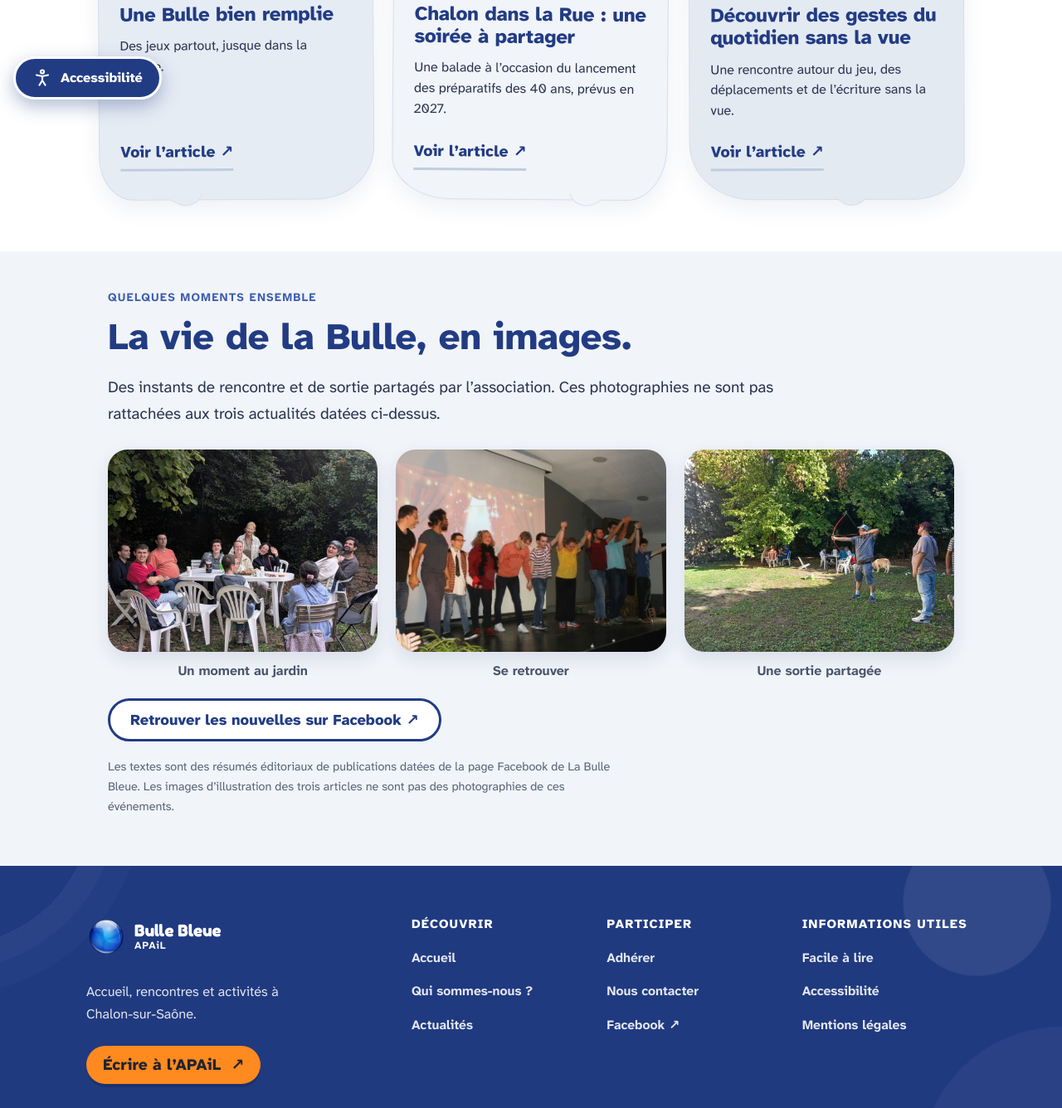
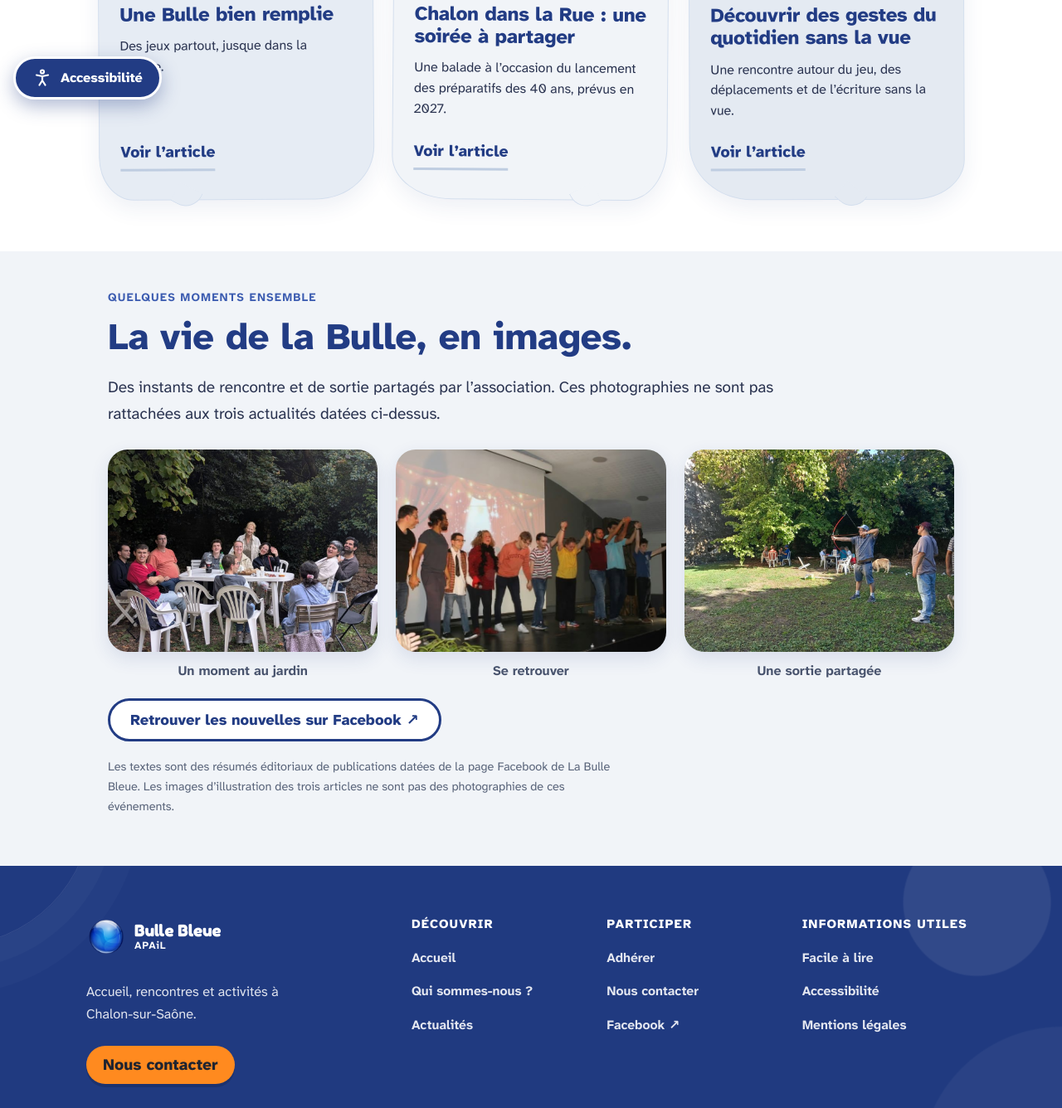
Before and after one commit to teyyara/bullebleue, a browser extension: page actualites.html in a window 1280 px wide. Shown: the part 664-2000 px from the top of the page at 83% size. Drawn offline with Linux system fonts and the light colour scheme.

Commit message:
Improve shared labels and social metadata

```diff
--- a/actualites.html
+++ b/actualites.html
@@ -1,19 +1,19 @@
-<!doctype html><html lang="fr"><head><meta charset="utf-8"><meta name="viewport" content="width=device-width, initial-scale=1"><meta name="theme-color" content="#223C84"><meta name="description" content="Les actualités de La Bulle Bleue : moments de vie, sorties et rencontres partagés par l’association à Chalon-sur-Saône."><meta property="og:type" content="website"><meta property="og:locale" content="fr_FR"><meta property="og:title" content="Actualités — Bulle Bleue - APAiL"><meta property="og:description" content="Les actualités de La Bulle Bleue : moments de vie, sorties et rencontres partagés par l’association à Chalon-sur-Saône."><title>Actualités — Bulle Bleue - APAiL</title><link rel="icon" href="/assets/favicon.svg" type="image/svg+xml"><link rel="preload" href="/mockup-v3/fonts/fredoka-latin-700-normal.woff2" as="font" type="font/woff2" crossorigin><script src="/mockup-v3/js/boot.js"></script><link rel="stylesheet" href="/styles.css"><script src="/script.js" defer></script><script src="/mockup-v3/js/a11y.js" defer></script></head>
-<body><a class="skip" href="#contenu">Aller au contenu</a><header><div class="bar"><a class="logo" href="index.html" aria-label="Bulle Bleue - APAiL, accueil"><img class="brand-mark" src="/assets/logo%20final.png" alt="" width="48" height="48"><span><b>Bulle Bleue</b><small>APAiL</small></span></a><button class="burger" type="button" aria-expanded="false" aria-controls="nav">Menu</button><nav id="nav" aria-label="Navigation principale"><a href="index.html">Accueil</a><a href="qui-sommes-nous.html">Qui sommes-nous ?</a><a href="actualites.html" aria-current="page">Actualités</a><a href="adherer.html">Adhérer</a><a href="facile-a-lire.html">Facile à lire</a><a class="cta" href="contact.html">Nous contacter</a></nav></div></header><main id="contenu" class="site-page" tabindex="-1">
+<!doctype html><html lang="fr"><head><meta charset="utf-8"><meta name="viewport" content="width=device-width, initial-scale=1"><meta name="theme-color" content="#223C84"><meta name="description" content="Les actualités de La Bulle Bleue : moments de vie, sorties et rencontres partagés par l’association à Chalon-sur-Saône."><meta property="og:type" content="website"><meta property="og:locale" content="fr_FR"><meta property="og:title" content="Actualités — Bulle Bleue - APAiL"><meta property="og:description" content="Les actualités de La Bulle Bleue : moments de vie, sorties et rencontres partagés par l’association à Chalon-sur-Saône."><meta property="og:image" content="https://raw.githubusercontent.com/teyyara/bullebleue/main/assets/gathering.jpeg"><meta property="og:image:alt" content="La Bulle Bleue, ensemble à Chalon-sur-Saône"><meta property="og:image:type" content="image/jpeg"><meta name="twitter:card" content="summary_large_image"><title>Actualités — Bulle Bleue - APAiL</title><link rel="icon" href="/assets/favicon.svg" type="image/svg+xml"><link rel="preload" href="/mockup-v3/fonts/fredoka-latin-700-normal.woff2" as="font" type="font/woff2" crossorigin><script src="/mockup-v3/js/boot.js"></script><link rel="stylesheet" href="/styles.css"><script src="/script.js" defer></script><script src="/mockup-v3/js/a11y.js" defer></script></head>
+<body><a class="skip" href="#contenu">Aller au contenu</a><header><div class="bar"><a class="logo" href="index.html" aria-label="La Bulle Bleue, APAiL, accueil"><img class="brand-mark" src="/assets/logo%20final.png" alt="" width="48" height="48"><span><b>Bulle Bleue</b><small>APAiL</small></span></a><button class="burger" type="button" aria-expanded="false" aria-controls="nav">Menu</button><nav id="nav" aria-label="Navigation principale"><a href="index.html">Accueil</a><a href="qui-sommes-nous.html">Qui sommes-nous ?</a><a href="actualites.html" aria-current="page">Actualités</a><a href="adherer.html">Adhérer</a><a href="facile-a-lire.html">Facile à lire</a><a class="cta" href="contact.html">Nous contacter</a></nav></div></header><main id="contenu" class="site-page" tabindex="-1">
 <header class="inner-hero wrap" data-listen><p class="eyebrow">LA VIE À LA BULLE</p><h1>Des nouvelles à partager.</h1><p class="inner-lead">Quelques moments racontés par l’association. Chaque actualité s’ouvre sur son propre article.</p></header>
 <section class="site-section wrap"><div class="news-grid">
-<article class="news-card"><a href="actualite-2026-10-26.html"><figure><img src="/assets/illustrations/games.svg" alt="Illustration de jeux et d’activités partagées." loading="lazy"></figure><div class="news-card-copy"><p class="eyebrow">VIE À LA BULLE · <time datetime="2026-10-26">26 octobre 2026</time></p><h2>Une Bulle bien remplie</h2><p>Des jeux partout, jusque dans la cuisine.</p><span class="lnk">Voir l’article ↗</span></div></a></article>
-<article class="news-card"><a href="actualite-2026-10-17.html"><figure><img src="/assets/illustrations/culture.svg" alt="Illustration d’une sortie culturelle." loading="lazy"></figure><div class="news-card-copy"><p class="eyebrow">SORTIES & CULTURE · <time datetime="2026-10-17">17 octobre 2026</time></p><h2>Chalon dans la Rue : une soirée à partager</h2><p>Une balade à l’occasion du lancement des préparatifs des 40 ans, prévus en 2027.</p><span class="lnk">Voir l’article ↗</span></div></a></article>
-<article class="news-card"><a href="actualite-2026-10-10.html"><figure><img src="/assets/illustrations/discovery.svg" alt="Illustration d’un atelier de découverte tactile." loading="lazy"></figure><div class="news-card-copy"><p class="eyebrow">RENCONTRES & DÉCOUVERTES · <time datetime="2026-10-10">10 octobre 2026</time></p><h2>Découvrir des gestes du quotidien sans la vue</h2><p>Une rencontre autour du jeu, des déplacements et de l’écriture sans la vue.</p><span class="lnk">Voir l’article ↗</span></div></a></article>
+<article class="news-card"><a href="actualite-2026-10-26.html"><figure><img src="/assets/illustrations/games.svg" alt="Illustration de jeux et d’activités partagées." loading="lazy"></figure><div class="news-card-copy"><p class="eyebrow">VIE À LA BULLE · <time datetime="2026-10-26">26 octobre 2026</time></p><h2>Une Bulle bien remplie</h2><p>Des jeux partout, jusque dans la cuisine.</p><span class="lnk">Voir l’article </span></div></a></article>
+<article class="news-card"><a href="actualite-2026-10-17.html"><figure><img src="/assets/illustrations/culture.svg" alt="Illustration d’une sortie culturelle." loading="lazy"></figure><div class="news-card-copy"><p class="eyebrow">SORTIES & CULTURE · <time datetime="2026-10-17">17 octobre 2026</time></p><h2>Chalon dans la Rue : une soirée à partager</h2><p>Une balade à l’occasion du lancement des préparatifs des 40 ans, prévus en 2027.</p><span class="lnk">Voir l’article </span></div></a></article>
+<article class="news-card"><a href="actualite-2026-10-10.html"><figure><img src="/assets/illustrations/discovery.svg" alt="Illustration d’un atelier de découverte tactile." loading="lazy"></figure><div class="news-card-copy"><p class="eyebrow">RENCONTRES & DÉCOUVERTES · <time datetime="2026-10-10">10 octobre 2026</time></p><h2>Découvrir des gestes du quotidien sans la vue</h2><p>Une rencontre autour du jeu, des déplacements et de l’écriture sans la vue.</p><span class="lnk">Voir l’article </span></div></a></article>
 </div></section>
 <section class="site-section site-section-soft" data-listen><div class="wrap"><p class="eyebrow">QUELQUES MOMENTS ENSEMBLE</p><h2>La vie de la Bulle, en images.</h2><p class="section-lead">Des instants de rencontre et de sortie partagés par l’association. Ces photographies ne sont pas rattachées aux trois actualités datées ci-dessus.</p><div class="site-gallery site-gallery-three"><figure><img src="/mockup-v3/img/p6.jpg" alt="Un moment partagé autour d’une table dans le jardin." loading="lazy"><figcaption>Un moment au jardin</figcaption></figure><figure><img src="/mockup-v3/img/p5.jpg" alt="Les participants sur scène lors d’une activité." loading="lazy"><figcaption>Se retrouver</figcaption></figure><figure><img src="/mockup-v3/img/p8.jpg" alt="Une activité partagée en extérieur." loading="lazy"><figcaption>Une sortie partagée</figcaption></figure></div><p><a class="btn sec" href="https://www.facebook.com/p/Bulle-Bleue-APAiL-100066715807933/" target="_blank" rel="noopener noreferrer">Retrouver les nouvelles sur Facebook ↗</a></p><p class="source-note">Les textes sont des résumés éditoriaux de publications datées de la page Facebook de La Bulle Bleue. Les images d’illustration des trois articles ne sont pas des photographies de ces événements.</p></div></section>
 </main><footer class="pied">
   <div class="footer-shell">
     <div class="footer-main">
       <div class="footer-brand">
-        <a class="logo" href="index.html" aria-label="Bulle Bleue - APAiL, accueil"><img class="brand-mark" src="/assets/logo%20final.png" alt="" width="48" height="48"><span><b>Bulle Bleue</b><small>APAiL</small></span></a>
+        <a class="logo" href="index.html" aria-label="La Bulle Bleue, APAiL, accueil"><img class="brand-mark" src="/assets/logo%20final.png" alt="" width="48" height="48"><span><b>Bulle Bleue</b><small>APAiL</small></span></a>
         <p>Accueil, rencontres et activités à Chalon-sur-Saône.</p>
-        <a class="footer-contact" href="mailto:apail@live.fr">Écrire à l’APAiL <span aria-hidden="true">↗</span></a>
+        <a class="footer-contact" href="mailto:apail@live.fr">Nous contacter</a>
       </div>
       <nav class="footer-navigation" aria-label="Navigation de pied de page">
         <div class="footer-group">
```
